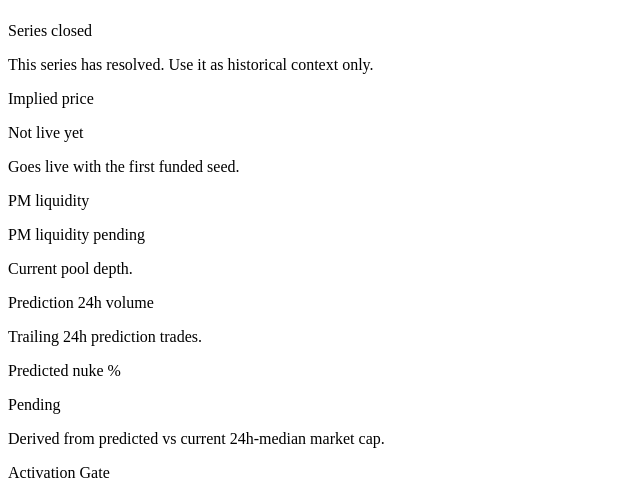
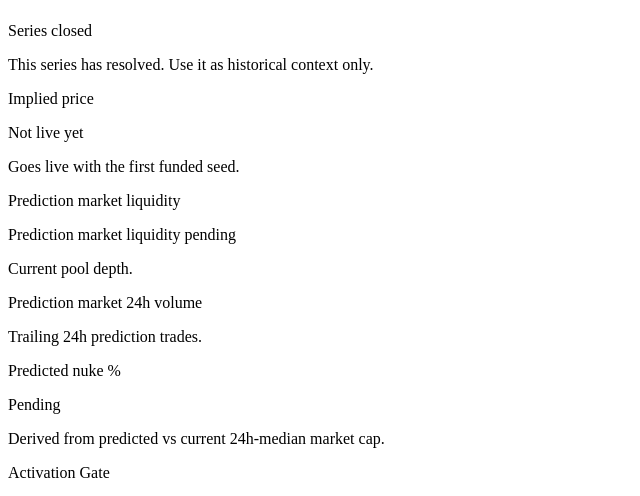
Before and after one commit to nukefm/nuke.fm, a Python web app: template src/nukefm/templates/token.html in a window 1280 px wide. Shown: the part 179-675 px from the top of the page, without its empty margins (0-640 px from the left). Run offline with Jinja, Linux system fonts and the light colour scheme; the template is opened without the code that fills it, so the values that code supplies are empty.

Commit message:
Rename prediction market labels

```diff
--- a/src/nukefm/markets.py
+++ b/src/nukefm/markets.py
@@ -31,8 +31,8 @@ TOKEN_CARD_SORT_OPTIONS = (
     ("state", "State"),
     ("predicted_nuke_percent", "Predicted nuke %"),
     ("expiry", "Expiry"),
-    ("pm_volume", "Prediction volume"),
-    ("market_liquidity", "Market liquidity"),
+    ("pm_volume", "Prediction market volume"),
+    ("market_liquidity", "Prediction market liquidity"),
     ("underlying_volume", "Token volume"),
     ("underlying_market_cap", "Token mktcap"),
 )
--- a/src/nukefm/templates/index.html
+++ b/src/nukefm/templates/index.html
@@ -44,8 +44,8 @@
         <th scope="col">State</th>
         <th scope="col">Predicted nuke %</th>
         <th scope="col">Implied price</th>
-        <th scope="col">Prediction volume</th>
-        <th scope="col">PM liquidity</th>
+        <th scope="col">Prediction market volume</th>
+        <th scope="col">Prediction market liquidity</th>
         <th scope="col">Token volume</th>
         <th scope="col">Token mktcap</th>
       </tr>
--- a/src/nukefm/templates/token.html
+++ b/src/nukefm/templates/token.html
@@ -50,12 +50,12 @@
       </p>
     </article>
     <article class="decision-card">
-      <p class="decision-label">PM liquidity</p>
-      <p class="decision-value">{{ usd_display(market.total_liquidity_usdc) or "PM liquidity pending" }}</p>
+      <p class="decision-label">Prediction market liquidity</p>
+      <p class="decision-value">{{ usd_display(market.total_liquidity_usdc) or "Prediction market liquidity pending" }}</p>
       <p class="decision-copy">Current pool depth.</p>
     </article>
     <article class="decision-card">
-      <p class="decision-label">Prediction 24h volume</p>
+      <p class="decision-label">Prediction market 24h volume</p>
       <p class="decision-value">{{ usd_display(market.pm_volume_24h_usdc) }}</p>
       <p class="decision-copy">Trailing 24h prediction trades.</p>
     </article>
```
Also changed, not shown: tests/test_app.py (+3 -3 lines).
